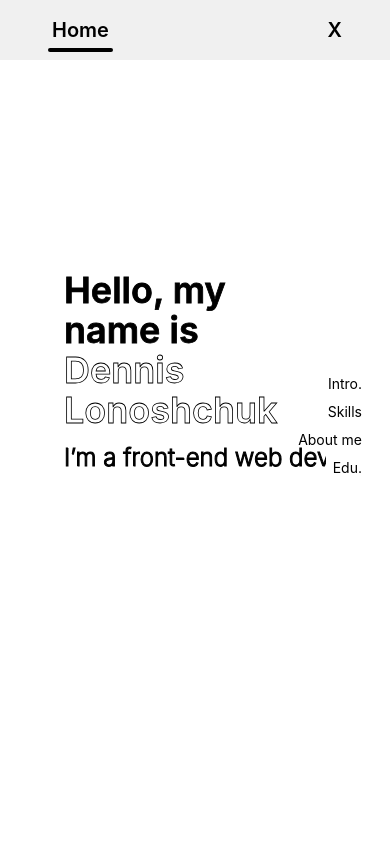
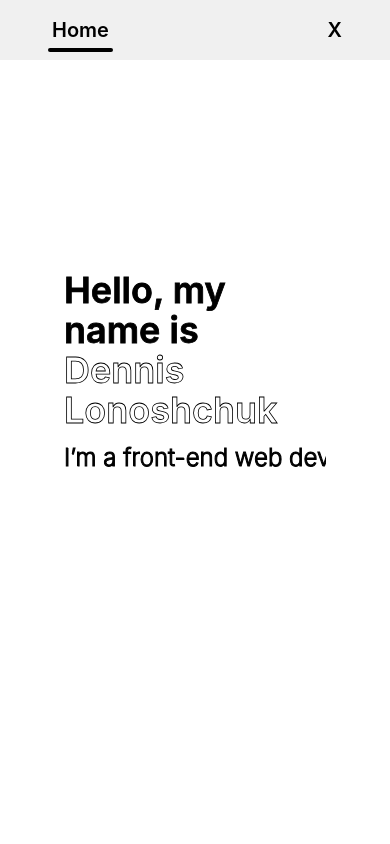
Before and after one commit to laycookie/Portfolio, a Next.js app: page / in a window 390 px wide. Shown: the top 844 px of the page. Built offline with nearby package versions, Linux system fonts and the light colour scheme.

Commit message:
Basic responsiveness

```diff
--- a/src/app/SkillGrid.tsx
+++ b/src/app/SkillGrid.tsx
@@ -35,7 +35,7 @@ export default function SkillGrid({}: Props) {
         <h2
           className={
             styles.grid_col_Title_prep +
-            " bg-main dark:bg-dark-main flex text-2xl sm:text-3xl"
+            " bg-main dark:bg-dark-main flex text-center text-2xl sm:text-3xl"
           }
         >
           Familiar technologies
--- a/src/app/page.tsx
+++ b/src/app/page.tsx
@@ -42,10 +42,10 @@ export default function Home() {
             dark:stroke-white dark:fill-white"
             />
           </section>
-          <section id="Skills" className="h-[100vh] flex justify-center">
+          <section id="Skills" className="min-h-[100vh] flex justify-center">
             <SkillGrid />
           </section>
-          <section id="About me" className="h-[100vh]">
+          <section id="About me" className="min-h-[100vh]">
             <div>
               <h2 className="text-5xl pt-36 pb-24 font-bold text-center">
                 About me
@@ -75,7 +75,7 @@ export default function Home() {
               </h3>
             </div>
           </section>
-          <section id="Edu." className="h-[100vh] flex justify-center">
+          <section id="Edu." className="min-h-[100vh] flex justify-center">
             <div className="my-16">
               <h3 className="text-5xl text-center mb-16 font-bold">
                 My coding related education
--- a/src/components/SideNav.tsx
+++ b/src/components/SideNav.tsx
@@ -7,7 +7,7 @@ type Props = { children: React.ReactNode };
 type SectionPrepNav = { name: string; position: number };
 
 // Looks inside the first chilled and searches for sections which it than lists in the side nav with the name if there id.
-// WARNING: You are expected to have one child inside of it that stores all the sections
+// IMPORTANT: You are expected to have one child inside of it that stores all the sections
 /* EX:
 <SideNav>
   <main>
@@ -18,11 +18,19 @@ type SectionPrepNav = { name: string; position: number };
 */
 
 export default function SideNav({ children }: Props) {
+  const [visible, setVisible] = React.useState(false);
   const [sections, setSections] = React.useState<SectionPrepNav[]>(
     [] as SectionPrepNav[]
   );
   useEffect(() => {
     const handleResize = () => {
+      if (window.innerWidth > 768) {
+        setVisible(true);
+      } else {
+        setVisible(false);
+      }
+
+      // Changes position cord of sections
       const sectionsCli: SectionPrepNav[] = [] as SectionPrepNav[];
       if (!children) return;
       const childrenVer = Children.only(children);
@@ -51,6 +59,8 @@ export default function SideNav({ children }: Props) {
     };
   }, []);
 
+  if (!visible) return <>{children}</>;
+  else {
     return (
       <>
         <ul
@@ -78,3 +88,4 @@ export default function SideNav({ children }: Props) {
       </>
     );
   }
+}
```
Lines whose indentation alone changed are shown as unchanged.
